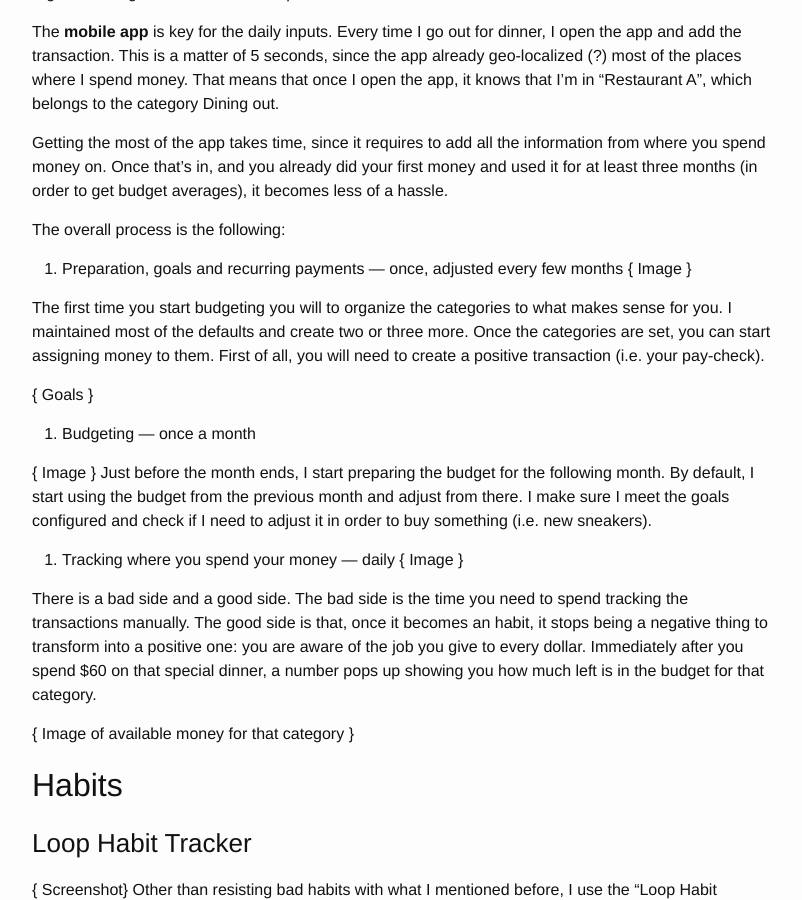
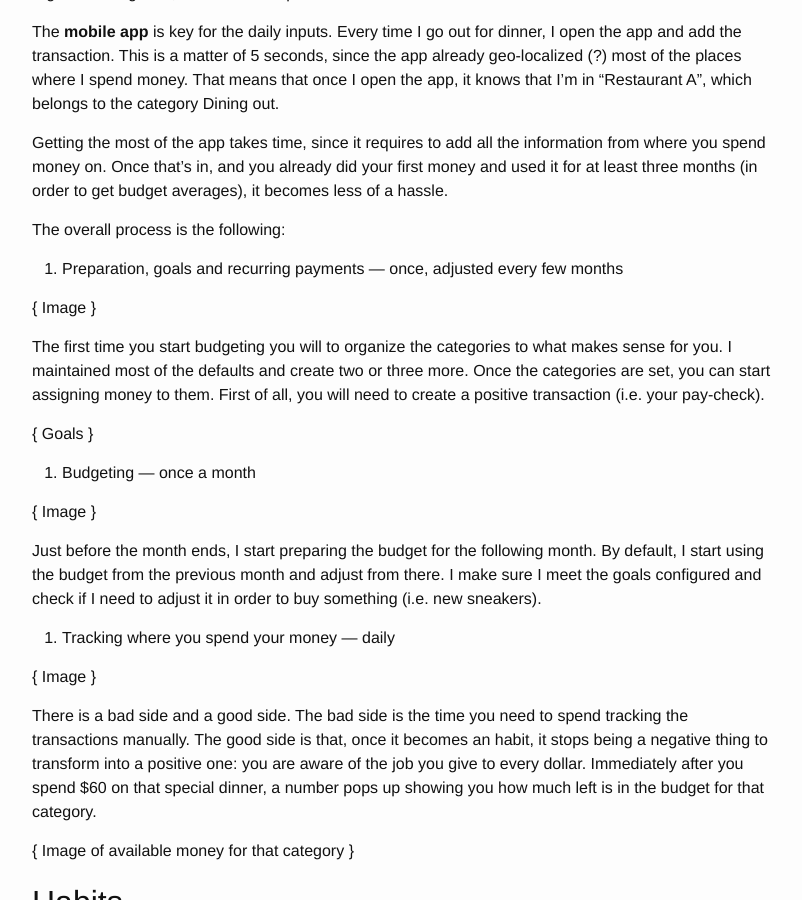
Before and after one commit to fjaguero/site, a Jekyll site: the page built from _posts/2019-01-31-the-software-i-use-to-focus-stay-productive-and-avoid-stress.markdown, in a window 1280 px wide and 900 px high, scrolled down 5359 px. Shown: the whole window, without its empty margins (238-1040 px from the left). Built offline with Jekyll 4.4.1, drawn with Linux system fonts in a browser that asks for light colours; some web fonts are replaced.

```diff
--- a/_posts/2019-01-31-the-software-i-use-to-focus-stay-productive-and-avoid-stress.markdown
+++ b/_posts/2019-01-31-the-software-i-use-to-focus-stay-productive-and-avoid-stress.markdown
@@ -131,7 +131,7 @@ I use the writing goal in order to maintain my habit of writing at least 200 wor
 
 In 2017, when I was writing my book “The Success Hacker”, I managed to get the habit of writing 500 words or more, but then I stopped and needed to start from scratch. Back then I was using Scrivener, but I find it too complex to write blog posts. Ulysses allows me to focus easily, without all the bells and whistles.
 
-\## Financing
+## Financing
 
 ### YNAB
 
@@ -160,7 +160,8 @@ Getting the most of the app takes time, since it requires to add all the informa
 The overall process is the following:
 
 1. Preparation, goals and recurring payments — once, adjusted every few months
-   { Image }
+
+{ Image }
 
 The first time you start budgeting you will to organize the categories to what makes sense for you. I maintained most of the defaults and create two or three more. Once the categories are set, you can start assigning money to them. First of all, you will need to create a positive transaction (i.e. your pay-check).
 
@@ -169,10 +170,12 @@ The first time you start budgeting you will to organize the categories to what m
 1. Budgeting — once a month
 
 { Image }
+
 Just before the month ends, I start preparing the budget for the following month. By default, I start using the budget from the previous month and adjust from there. I make sure I meet the goals configured and check if I need to adjust it in order to buy something (i.e. new sneakers).
 
 1. Tracking where you spend your money — daily
-   { Image }
+
+{ Image }
 
 There is a bad side and a good side. The bad side is the time you need to spend tracking the transactions manually. The good side is that, once it becomes an habit, it stops being a negative thing to transform into a positive one: you are aware of the job you give to every dollar. Immediately after you spend $60 on that special dinner, a number pops up showing you how much left is in the budget for that category.
 
```
